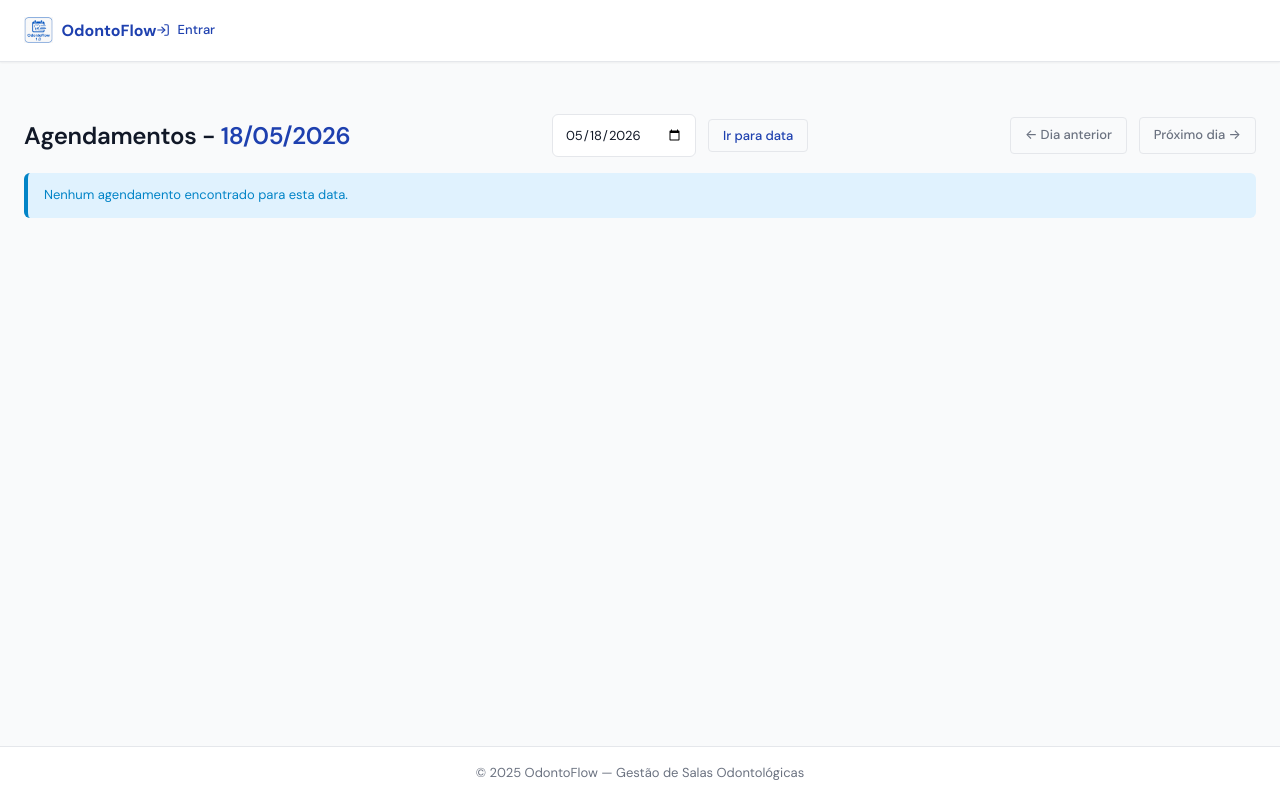
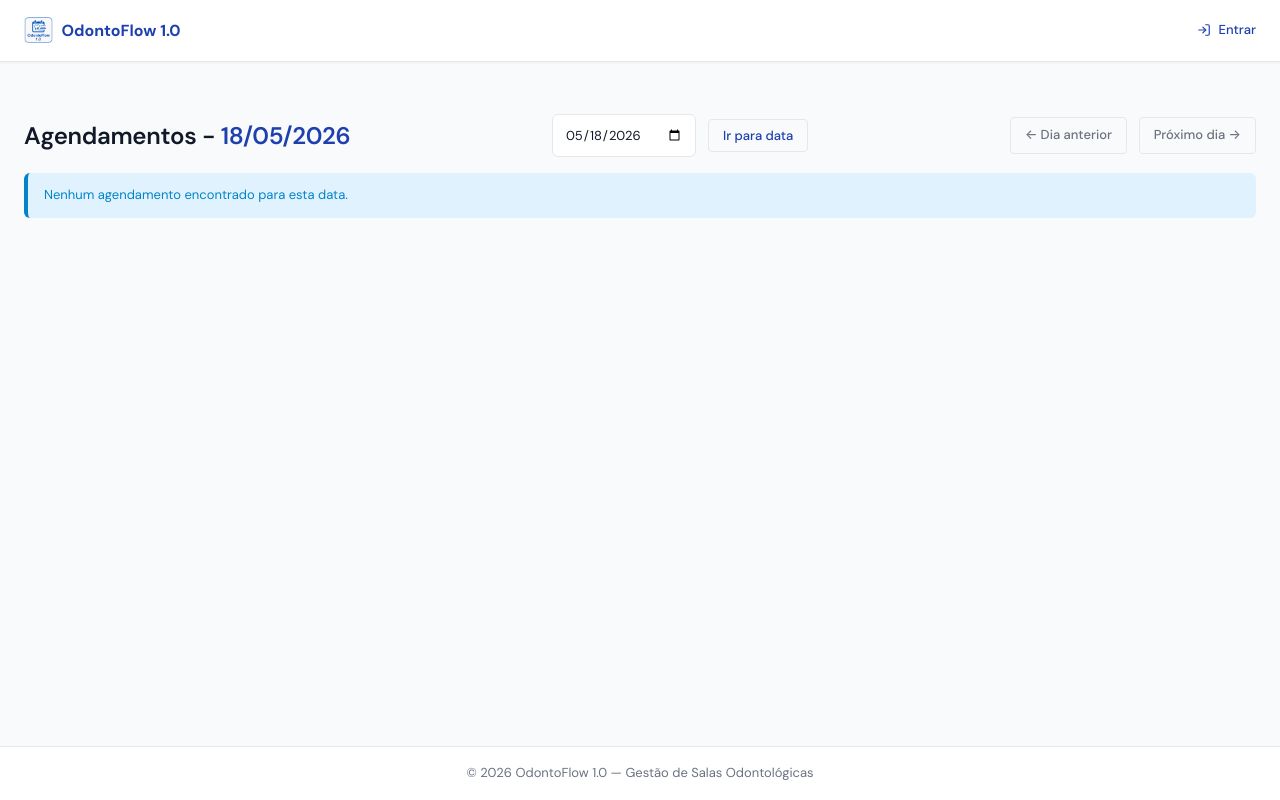
Before and after one commit to mmoreira68/MedFlow, a Django app: page /agendamentos/ in a window 1280 px wide. Run offline with Django 5.2, Linux system fonts and the light colour scheme; data that the repository does not hold is empty; parts of the project's set-up code (start-up, migrations or seed data) failed here and were passed over.

Commit message:
Atualiza rótulo de CRM para CRO no formulário de profissional e ajusta versão no rodapé

```diff
--- a/medflow/forms.py
+++ b/medflow/forms.py
@@ -185,7 +185,7 @@ class ProfissionalForm(forms.ModelForm):
         labels = {
             'nome': 'Nome',
             'especialidade': 'Especialidade',
-            'crm': 'CRM',
+            'crm': 'CRO',
         }
         widgets = {
             "nome": forms.TextInput(attrs={"class": "form-control", "required": True}),
--- a/static/admin-theme.css
+++ b/static/admin-theme.css
@@ -195,7 +195,6 @@ footer.site-footer {
   align-items: center;
   margin: 0;
   padding: 0;
-  width: 100%;
 }
 
 .navbar-nav.ms-auto {
--- a/templates/base.html
+++ b/templates/base.html
@@ -18,7 +18,7 @@
 
       <a class="navbar-brand" href="{% url 'home' %}">
         <img src="{% static 'image/logo_medflow.jpeg' %}" alt="OdontoFlow" style="height:26px;width:auto;">
-        OdontoFlow
+        OdontoFlow 1.0
       </a>
 
       <!-- Mobile toggle -->
@@ -78,7 +78,7 @@
   <!-- ── Footer ─────────────────────────────────────────────────────────── -->
   <footer class="site-footer">
     <div class="container">
-      <p class="mb-0">&copy; 2025 OdontoFlow — Gestão de Salas Odontológicas</p>
+      <p class="mb-0">&copy; 2026 OdontoFlow 1.0 — Gestão de Salas Odontológicas</p>
     </div>
   </footer>
 
```
